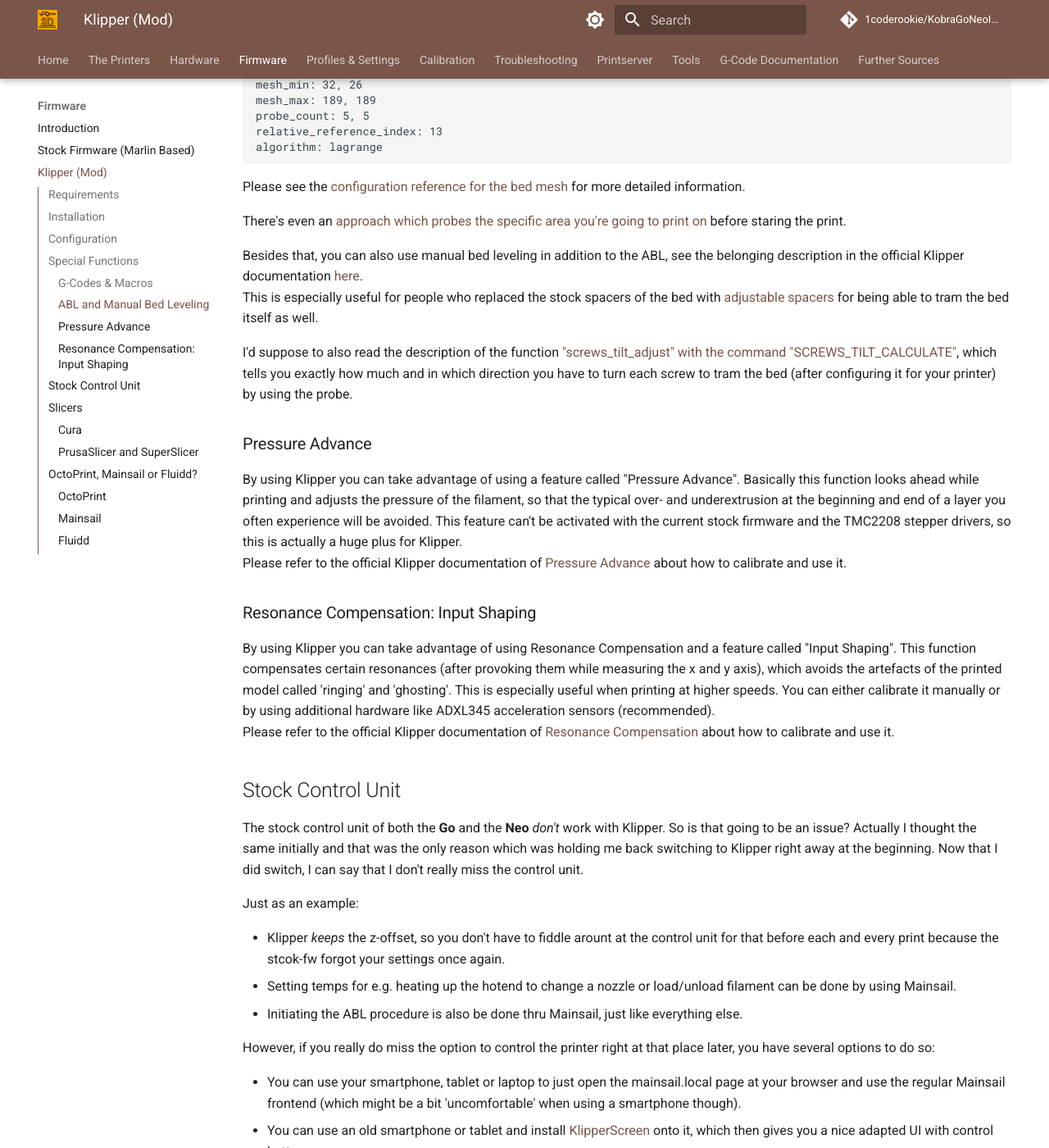
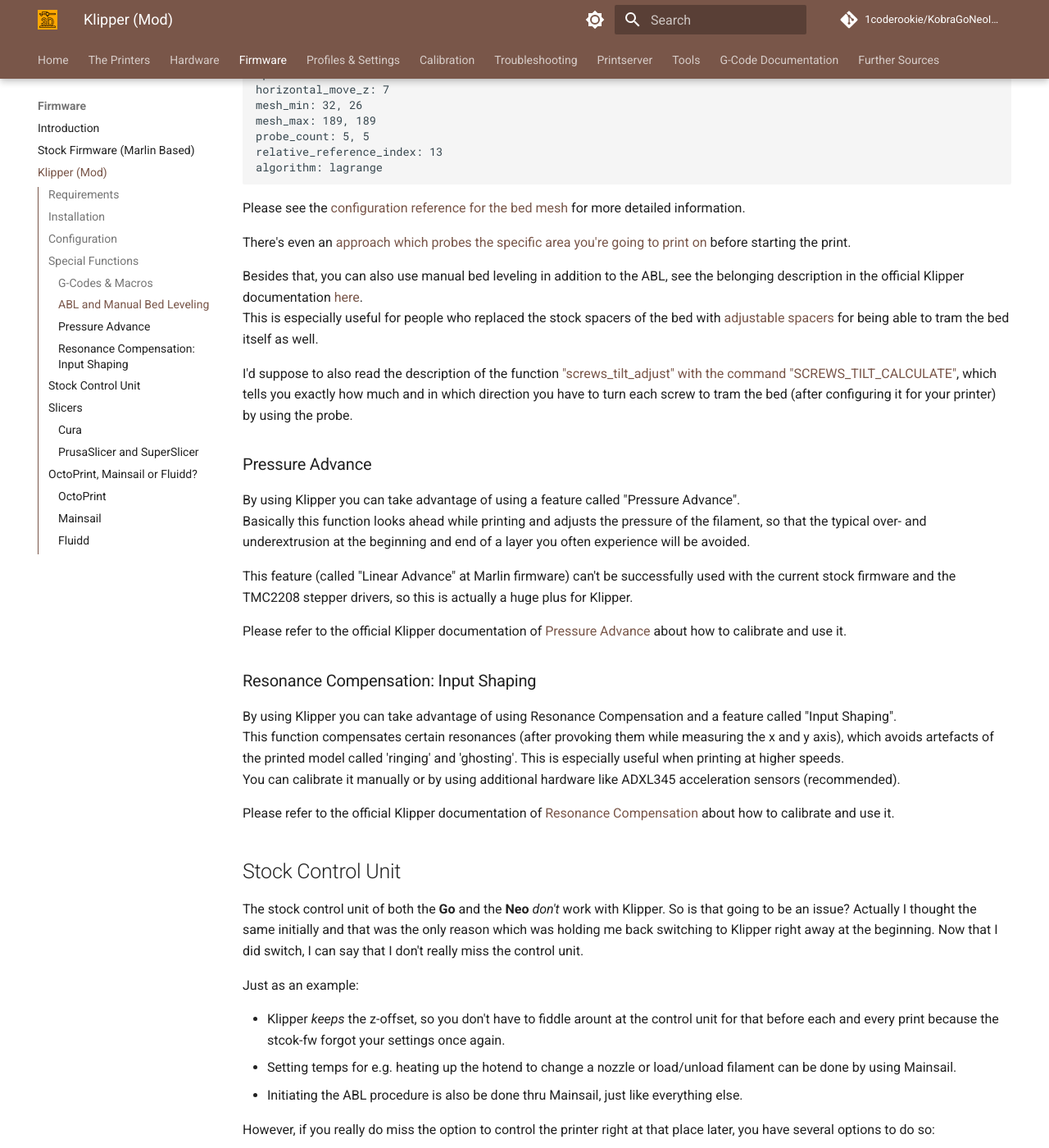
Before and after one commit to 1coderookie/KobraGoNeoInsights, an MkDocs documentation site: the page built from docs/firmware/fw_klipper.md, in a window 1280 px wide and 1400 px high, scrolled down 3558 px. Shown: the whole window at 82% size. Built offline with MkDocs 1.6.1 and Material for MkDocs 9.7.7, drawn with Linux system fonts in a browser that asks for light colours; comment, search, counter and statistics services are not loaded; some of the changed text lies outside the part shown.

Commit message:
Update fw_klipper.md

````diff
--- a/docs/firmware/fw_klipper.md
+++ b/docs/firmware/fw_klipper.md
@@ -118,7 +119,8 @@
 BED_MESH_PROFILE LOAD=default
 ```
 
-If you chose individual names for different bed meshs (e.g. "mesh1"), you need to name the specific one you want to be loaded then in the abovementioned command (e.g. `BED_MESH_PROFILE LOAD=mesh1`). If you saved the mesh using the "default" name like it's being suggested by the UI, enter the name "default" as shown above.
+If you chose individual names for different bed meshs (e.g. "mesh1"), you need to name the specific one you want to be loaded then in the abovementioned command (e.g. `BED_MESH_PROFILE LOAD=mesh1`).
+If you saved the mesh using the "default" name like it's being suggested by the UI, enter the name "default" as shown above.
 
 You can configure the ABL procedure within your `printer.cfg` as well so that it fits your needs.
 Means, you can change the amount and location of probing points, the probing speed and the amount of probes for each probing point. You can also choose between different probe algorithms.
@@ -136,7 +138,7 @@
 ```
 Please see the [configuration reference for the bed mesh](https://www.klipper3d.org/Config_Reference.html#bed_mesh) for more detailed information.
 
-There's even an [approach which probes the specific area you're going to print on](https://gist.github.com/ChipCE/95fdbd3c2f3a064397f9610f915f7d02) before staring the print.
+There's even an [approach which probes the specific area you're going to print on](https://gist.github.com/ChipCE/95fdbd3c2f3a064397f9610f915f7d02) before starting the print.
 
 Besides that, you can also use manual bed leveling in addition to the ABL, see the belonging description in the official Klipper documentation [here](https://www.klipper3d.org/Manual_Level.html).
 This is especially useful for people who replaced the stock spacers of the bed with [adjustable spacers](../hardware/bed/#different-spacers) for being able to tram the bed itself as well.
@@ -145,11 +147,18 @@
 
 
 ### Pressure Advance
-By using Klipper you can take advantage of using a feature called "Pressure Advance". Basically this function looks ahead while printing and adjusts the pressure of the filament, so that the typical over- and underextrusion at the beginning and end of a layer you often experience will be avoided. This feature can't be activated with the current stock firmware and the TMC2208 stepper drivers, so this is actually a huge plus for Klipper.
+By using Klipper you can take advantage of using a feature called "Pressure Advance".
+Basically this function looks ahead while printing and adjusts the pressure of the filament, so that the typical over- and underextrusion at the beginning and end of a layer you often experience will be avoided.
+
+This feature (called "Linear Advance" at Marlin firmware) can't be successfully used with the current stock firmware and the TMC2208 stepper drivers, so this is actually a huge plus for Klipper.
+
 Please refer to the official Klipper documentation of [Pressure Advance](https://www.klipper3d.org/Pressure_Advance.html) about how to calibrate and use it.
 
 ### Resonance Compensation: Input Shaping
-By using Klipper you can take advantage of using Resonance Compensation and a feature called "Input Shaping". This function compensates certain resonances (after provoking them while measuring the x and y axis), which avoids the artefacts of the printed model called 'ringing' and 'ghosting'. This is especially useful when printing at higher speeds. You can either calibrate it manually or by using additional hardware like ADXL345 acceleration sensors (recommended).
+By using Klipper you can take advantage of using Resonance Compensation and a feature called "Input Shaping".
+This function compensates certain resonances (after provoking them while measuring the x and y axis), which avoids artefacts of the printed model called 'ringing' and 'ghosting'. This is especially useful when printing at higher speeds.
+You can calibrate it manually or by using additional hardware like ADXL345 acceleration sensors (recommended).
+
 Please refer to the official Klipper documentation of [Resonance Compensation](https://www.klipper3d.org/Resonance_Compensation.html#resonance-compensation) about how to calibrate and use it.
 
 ## Stock Control Unit
````
Also changed, not shown: other parts of docs/firmware/fw_klipper.md (+2 -1 lines).
